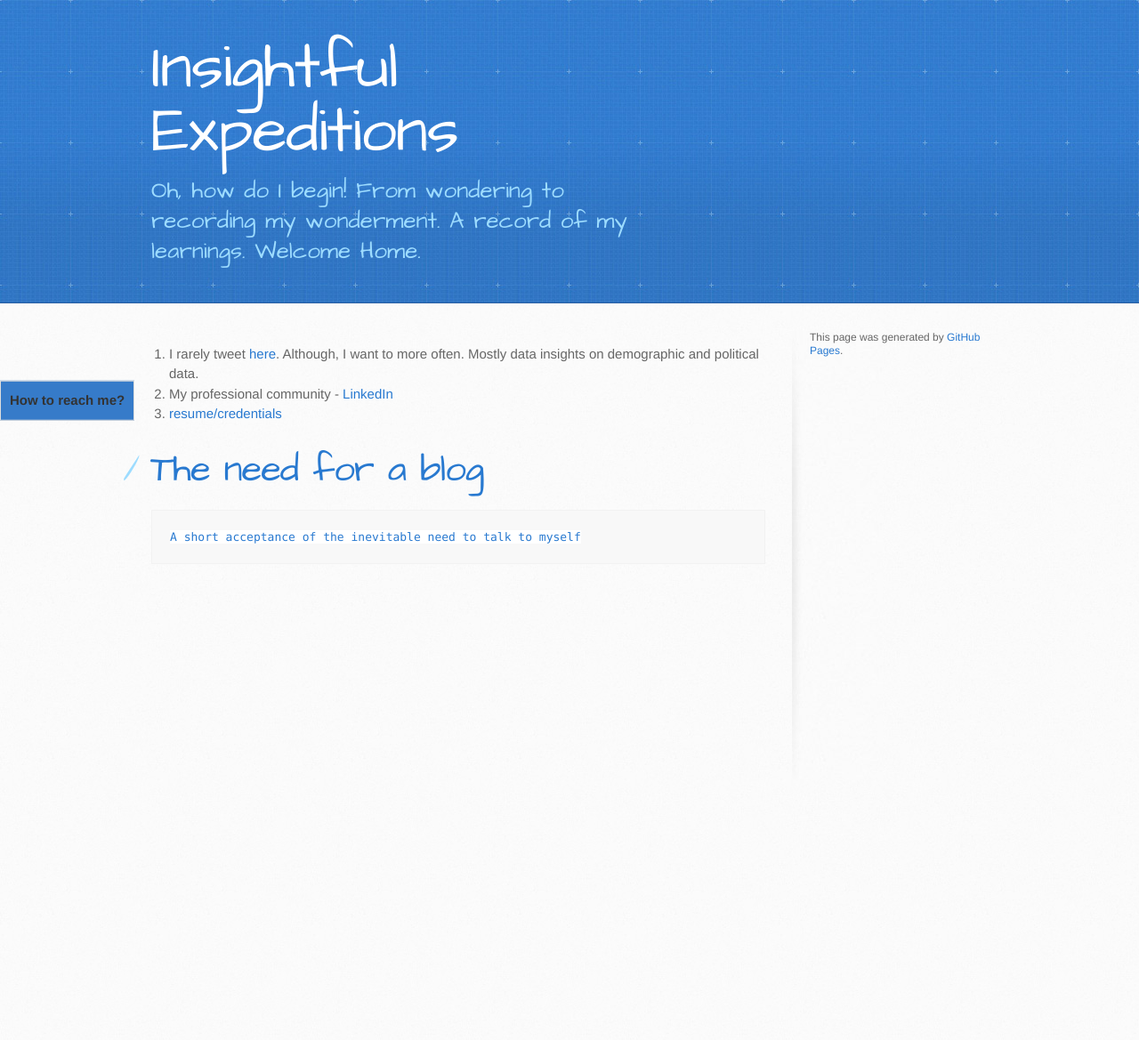
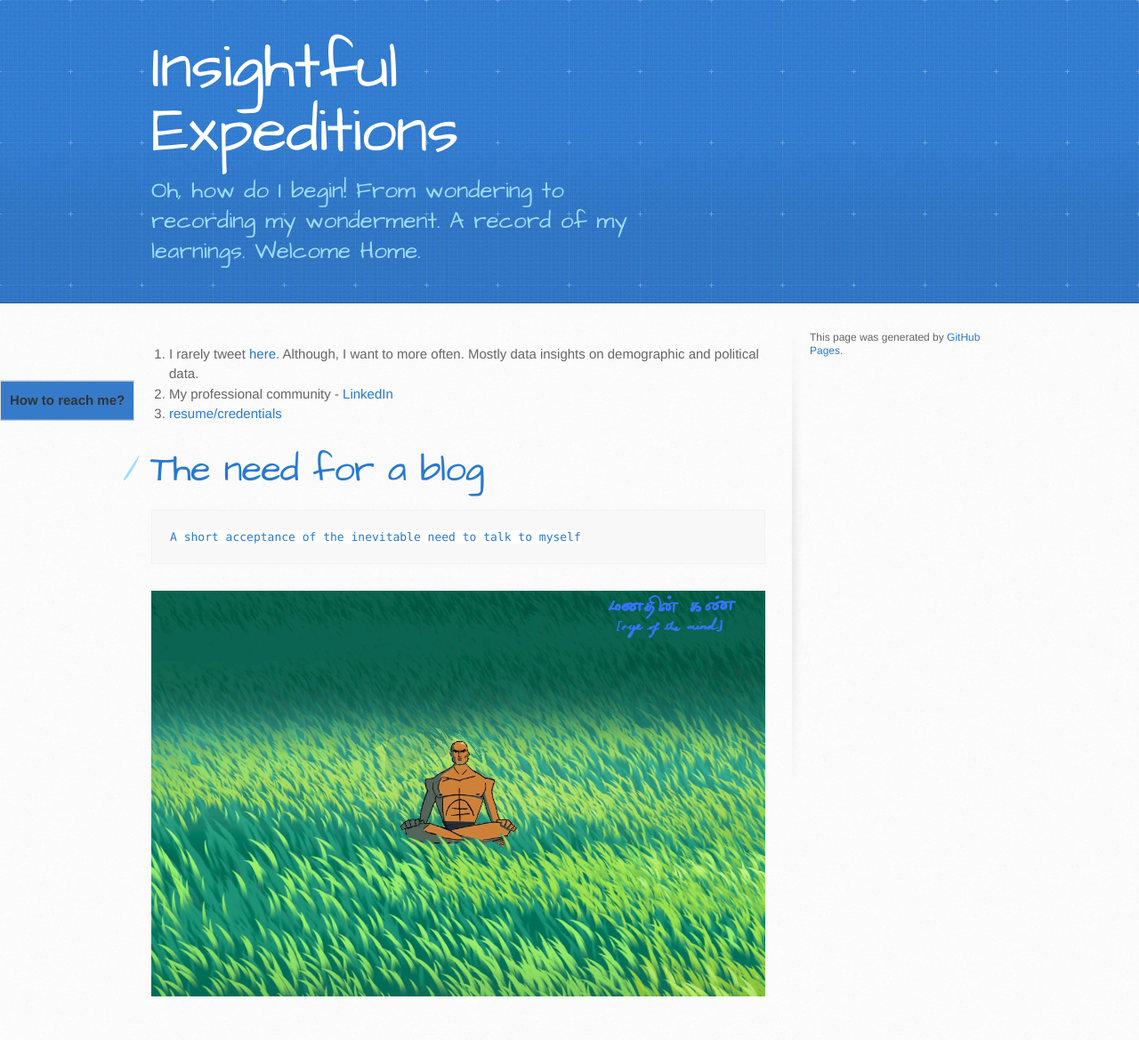
Before and after one commit to nishzsche/nishzsche.github.io, a Jekyll site: the page built from docs/index.md, in a window 1280 px wide. Shown: the whole page at 89% size. Built offline with Jekyll 4.4.1, drawn with Linux system fonts in a browser that asks for light colours; before the commit the page ends 900 px from its top, so only the background shows below that.

Commit message:
Testing cover picture

```diff
--- a/docs/index.md
+++ b/docs/index.md
@@ -10,3 +10,5 @@ title: Home
 # [The need for a blog](_posts\2024_03_02-My_first_post.html)
 
     A short acceptance of the inevitable need to talk to myself
+
+![cover_pic](assets\images\soul_of_the_mind.jpg "cover picture")
```
Also changed, not shown: docs/_posts/2024_03_02-My_first_post.md (line endings or trailing spaces), docs/assets/images/highlight-bg.jpg, docs/assets/images/soul_of_the_mind.jpg (added).
